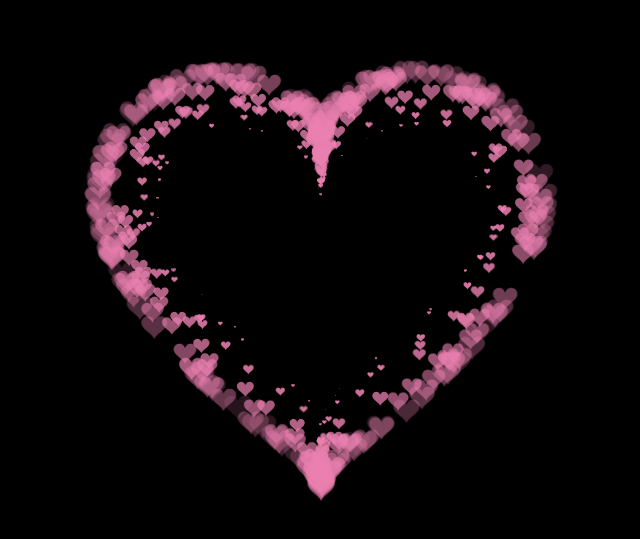
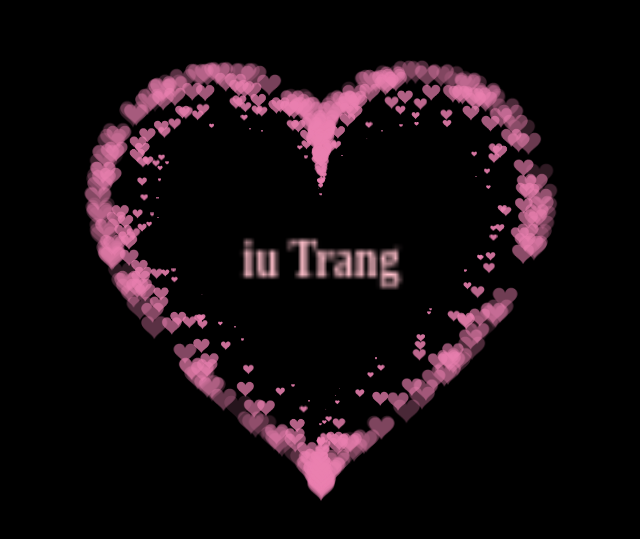
Before and after one commit to sonkate/heart, a plain HTML site: page index.html in a window 1280 px wide. Shown: the part 123-662 px from the top of the page, without its empty margins (319-959 px from the left). Drawn offline with Linux system fonts and the light colour scheme.

Commit message:
Update index.html

```diff
--- a/index.html
+++ b/index.html
@@ -4,7 +4,7 @@
 
  <HEAD>
 
-  <TITLE> New Document </TITLE>
+  <TITLE> Tim ne </TITLE>
 
   <META NAME="Generator" CONTENT="EditPlus">
 
@@ -515,7 +515,18 @@ var ParticlePool = (function() {
 })(document.getElementById('pinkboard'));
 
   </script>
+  <!-- add text -->
+  <canvas id="myCanvas">
+  </canvas>
 
+  <script>
+  var canvas = document.getElementById("myCanvas");
+  var ctx=canvas.getContext("2d");
+  ctx.font="bold 10px times new roman";
+  ctx.fillStyle = "pink";
+  ctx.textAlign = "center";
+  ctx.fillText("iu Trang", canvas.width/2, canvas.height/2);
+  </script>
  </BODY>
 
 </HTML>
```
